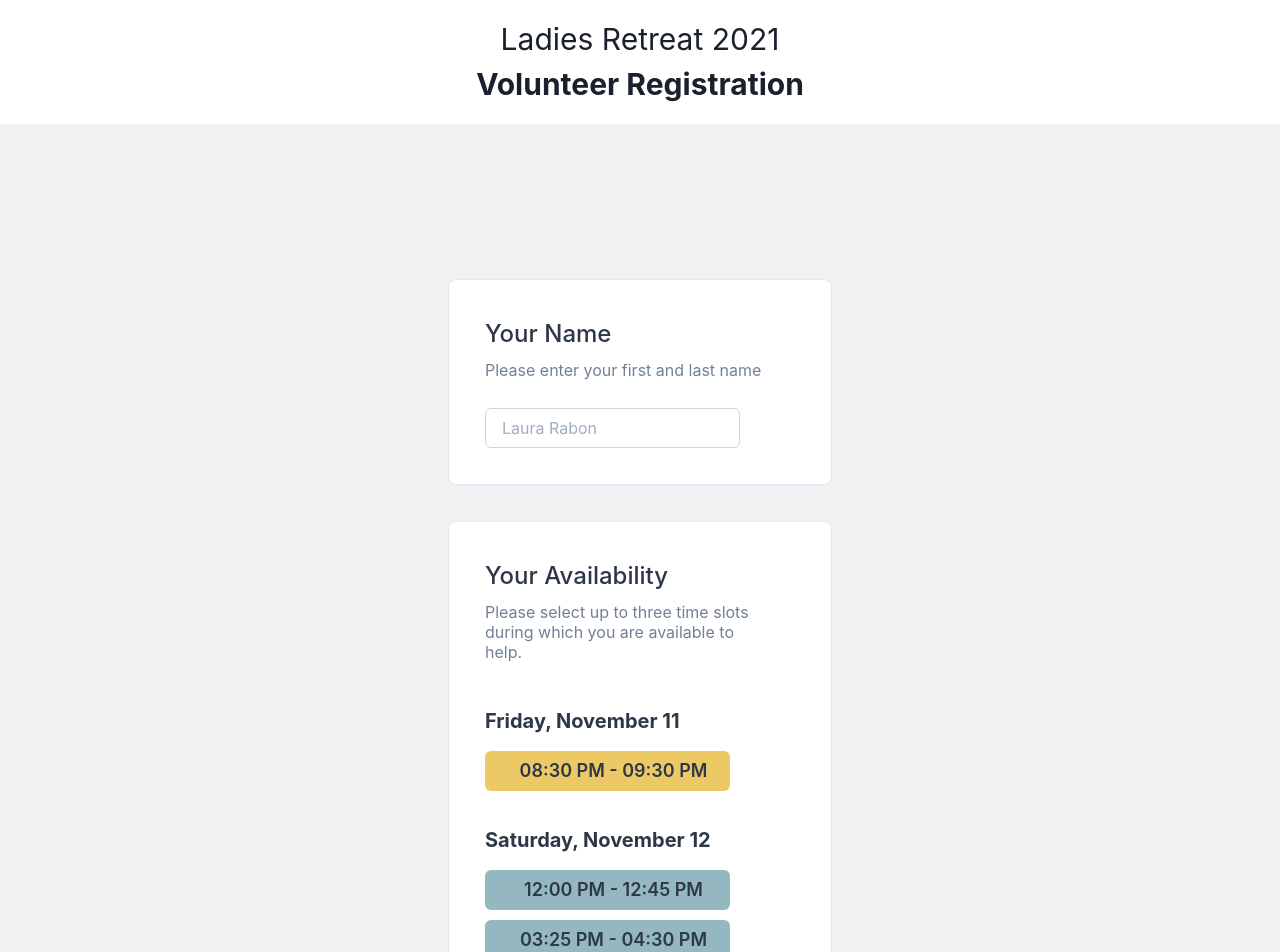
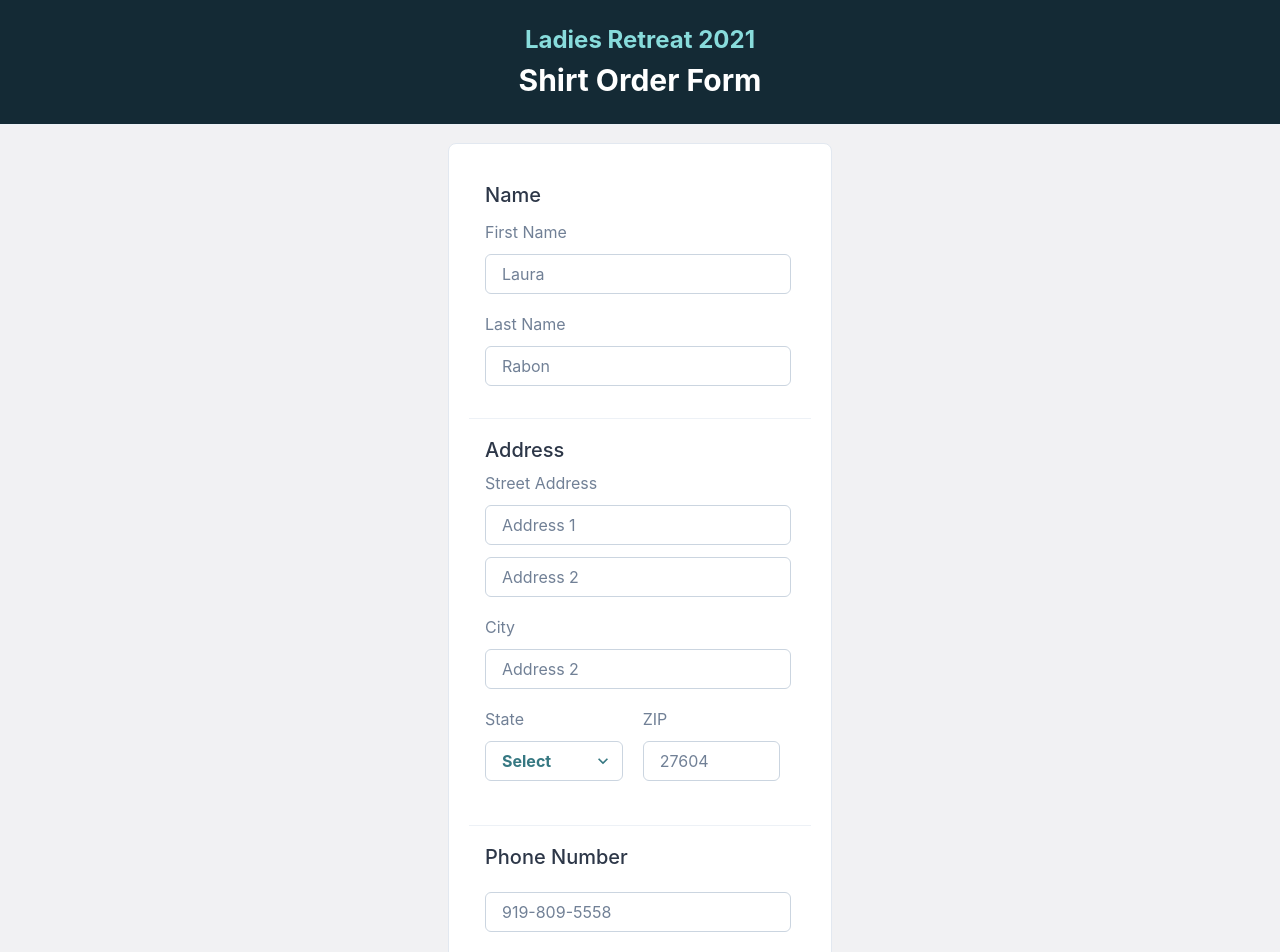
Before and after one commit to AbreuOliver/tshirt-order-form, a React (Create React App) app: page / in a window 1280 px wide. Shown: the top 952 px of the page. Built offline with nearby package versions, Linux system fonts and the light colour scheme.

Commit message:
finished MVP

```diff
--- a/package.json
+++ b/package.json
@@ -3,6 +3,7 @@
     "version": "0.1.0",
     "private": true,
     "dependencies": {
+        "@chakra-ui/icons": "^1.1.0",
         "@chakra-ui/react": "^1.6.12",
         "@emotion/react": "^11.5.0",
         "@emotion/styled": "^11.3.0",
@@ -13,6 +14,7 @@
         "framer-motion": "^4.1.17",
         "react": "^16.13.1",
         "react-dom": "^16.13.1",
+        "react-icons": "^4.3.1",
         "react-scripts": "3.4.1"
     },
     "scripts": {
--- a/src/App.js
+++ b/src/App.js
@@ -6,11 +6,11 @@ import {
 	Box,
 	FormHelperText,
 	Input,
-	HStack,
-	Text,
-	Checkbox,
+	VStack,
 	Button,
-	Center
+	Center,
+	Select,
+	Divider,
 } from "@chakra-ui/react";
 import { db } from "./firebase";
 
@@ -18,55 +18,43 @@ export default class App extends React.Component {
 	constructor(props) {
 	super(props);
 	this.state = {
-		name: "",
-		FridayTimes: [
-		// {
-		// 	id: 1,
-		// 	time: "03:00 PM - 04:00 PM"
-		// },
-		// {
-		// 	id: 2,
-		// 	time: "04:00 PM - 05:00 PM"
-		// },
-		// {
-		// 	id: 3,
-		// 	time: "05:00 PM - 06:25 PM"
-		// },
+		address2: "",
+		shirtSizes: [
+			{
+				id: 1,
+				size: `Small`
+			},
+			{
+				id: 2,
+				size: "Medium"
+			},
+			{
+				id: 3,
+				size: "Large"
+			},
 			{
 				id: 4,
-			time: "08:30 PM - 09:30 PM"
-		}
+				size: "Extra Large"
+			},
+			{
+				id: 5,
+				size: "2X Large"
+			},
+			{
+				id: 6,
+				size: "3X Large"
+			},
 		],
-		SaturdayTimes: [
-		// {
-		// 	id: 5,
-		// 	time: `08:00 AM - 08:55 AM`
-		// },
-		// {
-		// 	id: 6,
-		// 	time: "10:20 AM - 11:05 AM"
-		// },
-		{
-			id: 7,
-			time: "12:00 PM - 12:45 PM"
-		},
-		// {
-		// 	id: 8,
-		// 	time: "12:45 PM - 01:30 PM"
-		// },
-		{
-			id: 9,
-			time: "03:25 PM - 04:30 PM"
-		}
-		],
-		selected: []
+		selected: [],
+		orderId: new Date().valueOf(),
+		orderYear: new Date().getFullYear(),
 	};
 		this.handleChange = this.handleChange.bind(this);
 		this.handleSubmit = this.handleSubmit.bind(this);
 		this.cancelSubmit = this.cancelSubmit.bind(this);
 	}
 	onChange(id) {
-	let selected = this.state.selected;
+		let selected = this.state.selected.splice(- 1);
 		let find = selected.indexOf(id);
 
 		if (find > -1) {
@@ -79,28 +67,35 @@ export default class App extends React.Component {
 	}
 	handleChange(event) {
 		this.setState({
-		name: event.target.value,
-		selected: this.state.selected
-	});
+			[event.target.name]: event.target.value	}
+		);
 	}
 	handleSubmit(event) {
 		event.preventDefault();
-		db.collection("volunteers")
+		db.collection("orders")
 			.add({
-				name: this.state.name,
-				availableTimeSlots: this.state.selected
+				orderId: this.state.orderId,
+				orderYear: this.state.orderYear,
+				firstName: this.state.firstName,
+				lastName: this.state.lastName,
+				address1: this.state.address1,
+				address2: this.state.address2,
+				city: this.state.city,
+				state: this.state.state,
+				zip: this.state.zipCode,
+				phoneNumber: this.state.phoneNumber,
+				selectedShirtSize: this.state.selectedShirtSize,
 			})
 			.catch((error) => {
 				alert(error.message);
 			});
+			// alert(
+			// 	`Please allow up 1.5 seconds for this data to be submitted. The page will refresh automatically`
+			// );
 			setTimeout(function () {
 				window.location.reload(false);
-			}, 2000);
-			alert(
-				`Thank you for your willingness to serve during ${
-				this.state.selected.length
-				} time slot(s)!`
-			);
+			}, 1500);
+
 	}
 
 	cancelSubmit(event) {
@@ -112,13 +107,23 @@ export default class App extends React.Component {
 	window.location.reload(false);
 	}
 	render() {
-	console.log("Name", this.state.name);
-	console.log("Times", this.state.selected);
+	console.log(
+		"First Name:", `${this.state.firstName} \n`,
+		"Last Name:", `${this.state.lastName} \n`,
+		"Address 1", `${this.state.address1} \n`,
+		"Address 2", `${this.state.address2} \n`,
+		"City", `${this.state.city} \n`,
+		"State", `${this.state.state} \n`,
+		"ZIP", `${this.state.zipCode} \n`,
+		"Shirt Size", `${this.state.selectedShirtSize} \n`,
+	)
+	console.log("Shirt Size", this.state.selected[this.state.selected.length-1]);
 		return (
 			<form className="App" onSubmit={this.handleSubmit}>
 				<Flex
 					pt="135px"
-					minHeight="1300px"
+					minHeight="100vh"
+					maxHeight="100%"
 					flexDirection="column"
 					alignItems="center"
 					justifyContent="center"
@@ -126,7 +131,7 @@ export default class App extends React.Component {
 					color="gray.700"
 				>
 					<Center>
-					<FormControl p={4}>
+					<FormControl p={2}>
 					<Box
 						p={5}
 						maxW="sm"
@@ -137,133 +142,411 @@ export default class App extends React.Component {
 						borderColor="gray.200"
 						mb={9}
 					>
-						<Box p={4}>
-						<FormLabel fontSize="2xl">Your Name</FormLabel>
+						<Box
+							p={4}
+							mb={-5}
+						>
+						<FormLabel fontSize="xl">Name</FormLabel>
+						</Box>
+						<Box pl={4} pr={5} pb={1}>
 							<FormHelperText
 								color="gray.500"
 								fontSize="md"
 								textTransform="none"
 								mb={3}
 							>
-							Please enter your first and last name
+								First Name
 							</FormHelperText>
-						</Box>
-						<Box pl={4} pr={5} pb={4}>
 							<Input
-							value={this.state.value}
+								value={this.state.firstName}
 								onChange={this.handleChange}
-							color="gray.500"
-							placeholder="Laura Rabon"
+								color="#367882"
+								mb={3}
+								name="firstName"
+								fontWeight="bold"
+								placeholder="Laura"
 								textTransform="capitalize"
 								isRequired
-							width="255px"
+								width="100%"
 								border="1px"
 								borderColor="gray.300"
-							_hover={{
-							border: "1px",
-							borderColor: "gray.300"
+								_placeholder={{
+									color: 'gray.500',
+									fontWeight: "normal"
+								}}
+								_active={{
+									borderColor: "#367882"
+								}}
+								_focus={{
+									border: "2px",
+									borderColor: "#367882"
+								}}
+							/>
+							<FormHelperText
+								color="gray.500"
+								fontSize="md"
+								textTransform="none"
+								mb={3}
+							>
+								Last Name
+							</FormHelperText>
+							<Input
+								name="lastName"
+								value={this.state.lastName}
+								onChange={this.handleChange}
+								color="#367882"
+								fontWeight="bold"
+								mb={3}
+								placeholder="Rabon"
+								textTransform="capitalize"
+								isRequired
+								width="100%"
+								border="1px"
+								borderColor="gray.300"
+								_placeholder={{
+									color: 'gray.500',
+									fontWeight: "normal"
+								}}
+								_active={{
+									borderColor: "#367882"
+								}}
+								_focus={{
+									border: "2px",
+									borderColor: "#367882"
 								}}
 							/>
 						</Box>
+						<Divider pt={2} pb={2} />
+						<Box p={4}>
+							<FormLabel fontSize="xl">Address</FormLabel>
+							<FormHelperText
+								color="gray.500"
+								fontSize="md"
+								textTransform="none"
+								mb={-1}
+							>
+								Street Address
+							</FormHelperText>
 						</Box>
-					<Box
-						p={5}
-						maxW="sm"
-						borderWidth="1px"
-						borderRadius="lg"
-						overflow="hidden"
-						bg="white"
-						borderColor="gray.200"
-						mb={5}
+						<Box pl={4} pr={5} pb={1}>
+							<Input
+								name="address1"
+								value={this.state.address1}
+								onChange={this.handleChange}
+								color="#367882"
+								mb={3}
+								fontWeight="bold"
+								placeholder="Address 1"
+								textTransform="capitalize"
+								isRequired
+								width="100%"
+								border="1px"
+								borderColor="gray.300"
+								_placeholder={{
+									color: 'gray.500',
+									fontWeight: "normal"
+								}}
+								_active={{
+									borderColor: "#367882"
+								}}
+								_focus={{
+									border: "2px",
+									borderColor: "#367882"
+								}}
+							/>
+							<Input
+								value={this.state.address2}
+								name="address2"
+								onChange={this.handleChange}
+								color="#367882"
+								fontWeight="bold"
+								mb={3}
+								placeholder="Address 2"
+								textTransform="capitalize"
+								width="100%"
+								border="1px"
+								borderColor="gray.300"
+								_placeholder={{
+									color: 'gray.500',
+									fontWeight: "normal"
+								}}
+								_active={{
+									borderColor: "#367882"
+								}}
+								_focus={{
+									border: "2px",
+									borderColor: "#367882"
+								}}
+							/>
+							<FormHelperText
+								color="gray.500"
+								fontSize="md"
+								textTransform="none"
+								mb={3}
 							>
+								City
+							</FormHelperText>
+							<Input
+								value={this.state.city}
+								name="city"
+								onChange={this.handleChange}
+								color="#367882"
+								fontWeight="bold"
+								mb={3}
+								placeholder="Address 2"
+								textTransform="capitalize"
+								isRequired
+								width="100%"
+								border="1px"
+								borderColor="gray.300"
+								_placeholder={{
+									color: 'gray.500',
+									fontWeight: "normal"
+								}}
+								_active={{
+									borderColor: "#367882"
+								}}
+								_focus={{
+									border: "2px",
+									borderColor: "#367882"
+								}}
+							/>
+							<Flex mb={3}>
+								<Flex
+									flexDirection="column"
+									// border="2px solid red"
+									width="45%"
+									mr={5}
+								>
+									<FormHelperText
+										color="gray.500"
+										fontSize="md"
+										textTransform="none"
+										mb={3}
+									>
+										State
+									</FormHelperText>
+									<Select
+										value={this.state.state}
+										name="state"
+										onChange={this.handleChange}
+										placeholder="Select"
+										textTransform="capitalize"
+										isRequired
+										width="100%"
+										border="1px"
+										color="#367882"
+										fontWeight="bold"
+										borderColor="gray.300"
+										_placeholder={{
+											color: 'gray.500',
+											fontWeight: "normal"
+										}}
+										_active={{
+											borderColor: "#367882"
+										}}
+										_focus={{
+											border: "2px",
+											borderColor: "#367882"
+										}}
+									>
+											<option value="AL">Alabama</option>
+												<option value="AK">Alaska</option>
+												<option value="AZ">Arizona</option>
+												<option value="AR">Arkansas</option>
+												<option value="CA">California</option>
+												<option value="CO">Colorado</option>
+												<option value="CT">Connecticut</option>
+												<option value="DE">Delaware</option>
+												<option value="DC">District Of Columbia</option>
+												<option value="FL">Florida</option>
+												<option value="GA">Georgia</option>
+												<option value="HI">Hawaii</option>
+												<option value="ID">Idaho</option>
+												<option value="IL">Illinois</option>
+												<option value="IN">Indiana</option>
+												<option value="IA">Iowa</option>
+												<option value="KS">Kansas</option>
+												<option value="KY">Kentucky</option>
+												<option value="LA">Louisiana</option>
+												<option value="ME">Maine</option>
+												<option value="MD">Maryland</option>
+												<option value="MA">Massachusetts</option>
+												<option value="MI">Michigan</option>
+												<option value="MN">Minnesota</option>
+												<option value="MS">Mississippi</option>
+												<option value="MO">Missouri</option>
+												<option value="MT">Montana</option>
+												<option value="NE">Nebraska</option>
+												<option value="NV">Nevada</option>
+												<option value="NH">New Hampshire</option>
+												<option value="NJ">New Jersey</option>
+												<option value="NM">New Mexico</option>
+												<option value="NY">New York</option>
+												<option value="NC">North Carolina</option>
+												<option value="ND">North Dakota</option>
+												<option value="OH">Ohio</option>
+												<option value="OK">Oklahoma</option>
+												<option value="OR">Oregon</option>
+												<option value="PA">Pennsylvania</option>
+												<option value="RI">Rhode Island</option>
+												<option value="SC">South Carolina</option>
+												<option value="SD">South Dakota</option>
+												<option value="TN">Tennessee</option>
+												<option value="TX">Texas</option>
+												<option value="UT">Utah</option>
+												<option value="VT">Vermont</option>
+												<option value="VA">Virginia</option>
+												<option value="WA">Washington</option>
+												<option value="WV">West Virginia</option>
+												<option value="WI">Wisconsin</option>
+												<option value="WY">Wyoming</option>
+									</Select>
+								</Flex>
+								<Flex flexDirection="column"
+									// border="2px solid red"
+									width="45%"
+								>
+									<FormHelperText
+										color="gray.500"
+										fontSize="md"
+										textTransform="none"
+										mb={3}
+									>
+										ZIP
+									</FormHelperText>
+									<Input
+										name="zipCode"
+										value={this.state.zipCode}
+										onChange={this.handleChange}
+										color="#367882"
+										fontWeight="bold"
+										mb={3}
+										placeholder="27604"
+										textTransform="capitalize"
+										isRequired
+										width="100%"
+										border="1px"
+										borderColor="gray.300"
+										inputprops={{
+											maxLength: 5,
+										}}
+										_placeholder={{
+											color: 'gray.500',
+											fontWeight: "normal"
+										}}
+										_active={{
+											borderColor: "#367882"
+										}}
+										_focus={{
+											border: "2px",
+											borderColor: "#367882"
+										}}
+									/>
+								</Flex>
+							</Flex>
+						</Box>
+						<Divider pt={2} pb={2} />
 						<Box p={4}>
-						<FormLabel fontSize="2xl">Your Availability</FormLabel>
+							<FormLabel fontSize="xl">Phone Number</FormLabel>
+							<FormHelperText
+								color="gray.500"
+								fontSize="md"
+								textTransform="none"
+								mb={-1}
+							>
+
+							</FormHelperText>
+						</Box>
+						<Box pl={4} pr={5} pb={1}>
+							<Input
+								name="phoneNumber"
+								value={this.state.phoneNumber}
+								onChange={this.handleChange}
+								color="#367882"
+								fontWeight="bold"
+								mb={3}
+								placeholder="919-809-5558"
+								textTransform="capitalize"
+								isRequired
+								width="100%"
+								border="1px"
+								borderColor="gray.300"
+								inputProps={{
+									maxLength: 5,
+								}}
+								_placeholder={{
+									color: 'gray.500',
+									fontWeight: "normal"
+								}}
+								_active={{
+									borderColor: "#367882"
+								}}
+								_focus={{
+									border: "2px",
+									borderColor: "#367882"
+								}}
+							/>
+						</Box>
+						<Divider pt={5} pb={5} />
+						<Box p={4}>
+						<FormLabel fontSize="xl">Shirt</FormLabel>
 						<FormHelperText
 							color="gray.500"
 							fontSize="md"
 							textTransform="none"
 							pr={8}
-							mb={3}
+							// mb={3}
 						>
-							Please select up to three time slots during which you are
-							available to help.
+							Select your size
 						</FormHelperText>
 						</Box>
 						<Box p={4} textAlign="left">
-						<Text mb={15} fontSize="xl" fontWeight="bold">
-							Friday, November 11{" "}
-						</Text>
-						{this.state.FridayTimes.map((item) => {
+							<Select
+									value={this.state.selectedShirtSize}
+									name="selectedShirtSize"
+									onChange={this.handleChange}
+									placeholder="Select"
+									textTransform="capitalize"
+									isRequired
+									width="100%"
+									border="1px"
+									color="#367882"
+									fontWeight="bold"
+									borderColor="gray.300"
+									_placeholder={{
+										color: 'gray.500',
+										fontWeight: "normal"
+									}}
+									_active={{
+										borderColor: "#367882"
+									}}
+									_focus={{
+										border: "2px",
+										borderColor: "#367882"
+									}}
+								>
+								{this.state.shirtSizes.map((item) => {
 									return (
-							<Button
-							key={item.id}
-							textAlign="left"
-							bgColor="#ecc964"
-							mb={2.5}
-							pl={-2}
-							width="245px"
-							_hover={{ transform: "scale(0.98)" }}
+									<option
+										// value={this.state.selectedShirtSize}
 									>
-							<Checkbox
-								size="lg"
-								iconColor="black"
-								colorScheme="white"
-								border="transparent"
-								type="checkbox"
-								value={this.state.selected}
-								onChange={() => this.onChange(item.id)}
-								selected={this.state.selected.includes(item.id)}
-							>
-								<Text width="130%">{item.time}</Text>
-							</Checkbox>
-							</Button>
+										{item.size}
+									</option>
+
 									);
 								})}
-						<br />
-						<br />
-						<Text mb={15} fontSize="xl" fontWeight="bold">
-							Saturday, November 12{" "}
-						</Text>
-						{this.state.SaturdayTimes.map((item) => {
-							return (
-							<Button
-							key={item.id}
-							textAlign="left"
-							bgColor="#95b8c0"
-							mb={2.5}
-							pl={0}
-							width="245px"
-							_hover={{ transform: "scale(0.98)" }}
-							>
-							<Checkbox
-								size="lg"
-								iconColor="black"
-								colorScheme="white"
-								border="transparent"
-								value={this.state.selected}
-								_focusVisible={false}
-								type="checkbox"
-								onChange={() => this.onChange(item.id)}
-								selected={this.state.selected.includes(item.id)}
-							>
-								<Text width="130%">{item.time}</Text>
-							</Checkbox>
-							</Button>
-							);
-						})}
+							</Select>
 						</Box>
 					</Box>
-					<FormHelperText color="gray.500" fontSize="sm" pl={8}>
-						Total time slots selected: {this.state.selected.length}
-					</FormHelperText>
 					<Box pt={8}>
-						<HStack pl={5} spacing={5} pb={10}>
+						<VStack pl={0} spacing={5} pb={10}>
 						<Button
-							width="45%"
-							color="red.700"
+							width="100%"
+							color="#871916"
 							bgColor="white"
-							border="1px"
-							borderColor="red.700"
+							border="2px"
+							borderColor="#871916"
 							variant="outline"
 							onClick={this.cancelSubmit}
 							_hover={{
@@ -274,8 +557,8 @@ export default class App extends React.Component {
 						</Button>
 						<Button
 							type="submit"
-							width="45%"
-							bgColor="#38498d"
+							width="100%"
+							bgColor="#142a35"
 							color="white"
 							variant="solid"
 							_hover={{
@@ -284,7 +567,7 @@ export default class App extends React.Component {
 						>
 							Submit Form
 						</Button>
-						</HStack>
+						</VStack>
 					</Box>
 					</FormControl>
 					</Center>
--- a/src/Header.js
+++ b/src/Header.js
@@ -5,7 +5,7 @@ const Header = () => {
     return (
         <Flex color="gray.800">
             <Center
-            bg="white"
+                bg="#142a35"
                 w="100%"
                 h="125px"
                 flexDirection="column"
@@ -19,11 +19,11 @@ const Header = () => {
                 borderBottomWidth="1px"
                 zIndex="9"
             >
-            <Text fontSize="3xl" color="black.600">
+                <Text fontSize="2xl" fontWeight="bold" color="#88dcdc">
                 Ladies Retreat 2021
                 </Text>
-            <Text fontSize="3xl" fontWeight="bold" color="black.400">
-            Volunteer Registration
+                <Text fontSize="3xl" fontWeight="bold" color="white">
+                Shirt Order Form
                 </Text>
             </Center>
         </Flex>
```
Also changed, not shown: src/firebase.js (+13 -7 lines), 1 other file (tests, documents, lock files or other folders). Lines whose indentation alone changed are shown as unchanged.
